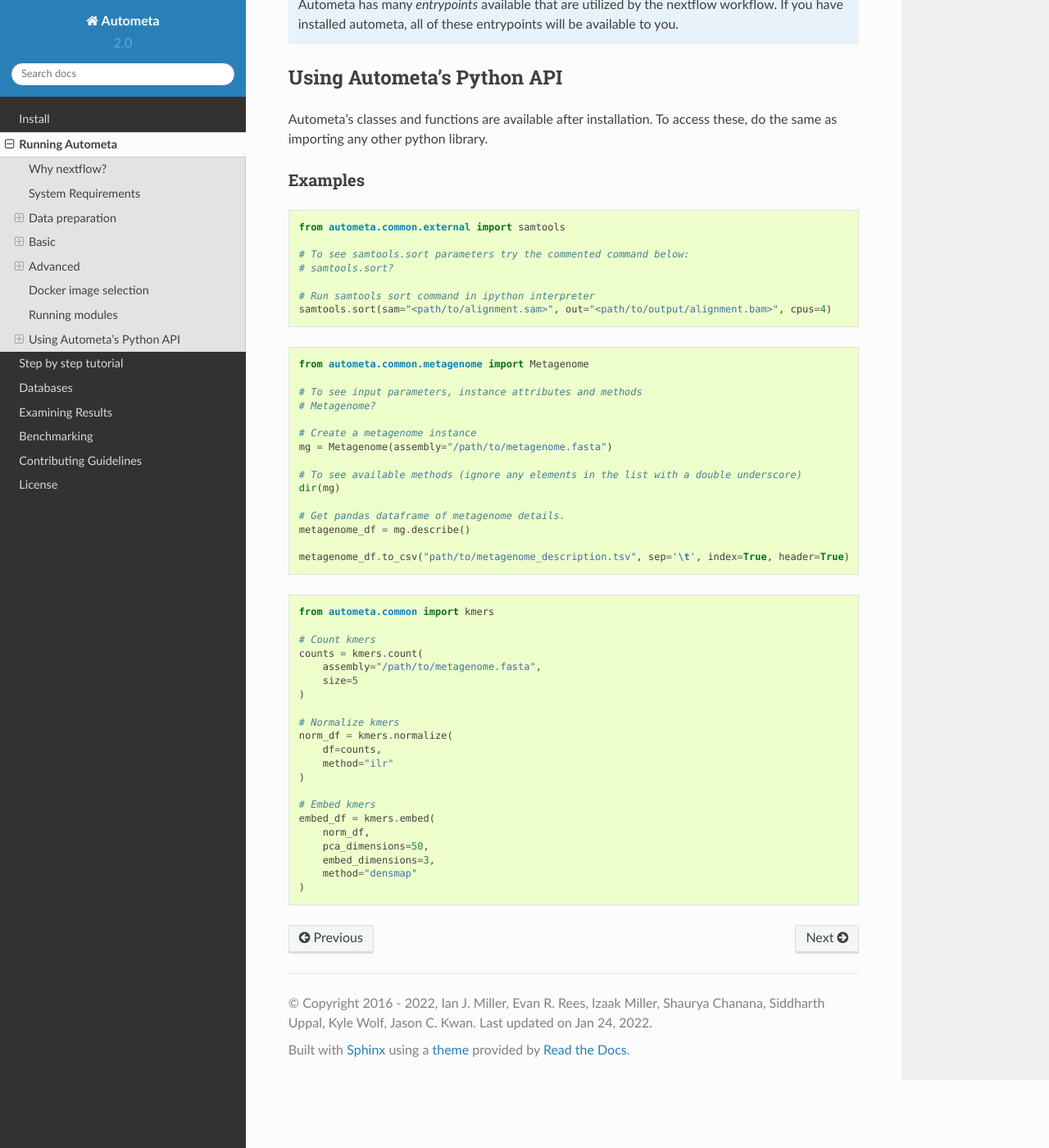
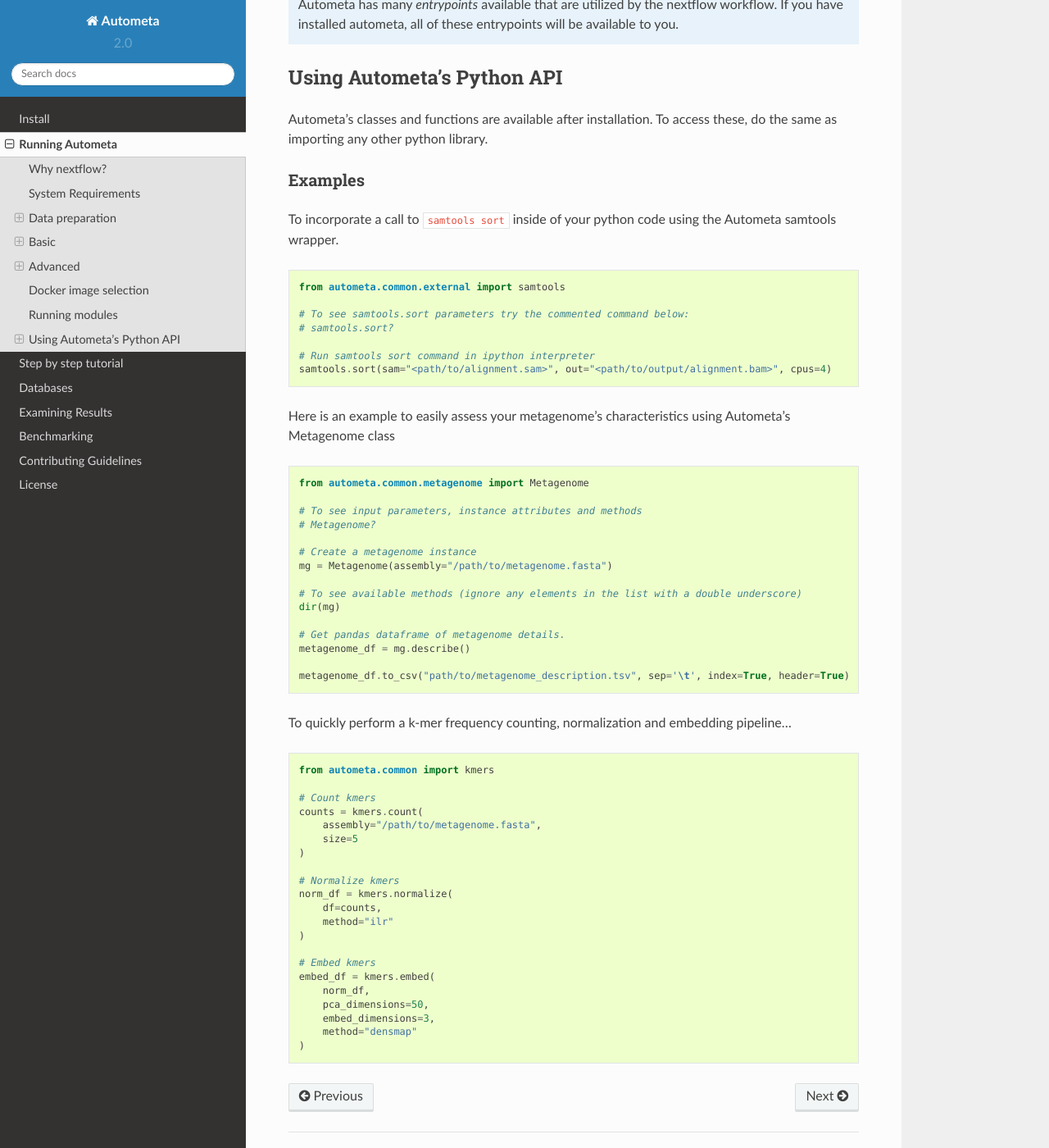
Before and after one commit to KwanLab/Autometa, a Sphinx documentation site: the page built from docs/source/running-autometa.rst, in a window 1280 px wide and 1400 px high, scrolled down 9950 px. Shown: the whole window at 82% size. Built offline with Sphinx 7.4.7 and the Read the Docs theme 2.0.0, drawn with Linux system fonts in a browser that asks for light colours; pages that are not in the unit, such as notebooks, are missing from menus.

```diff
--- a/docs/source/running-autometa.rst
+++ b/docs/source/running-autometa.rst
@@ -470,8 +470,11 @@
 Examples
 ********
 
-samtools wrapper
+
+Samtools wrapper
 ================
+
+To incorporate a call to ``samtools sort`` inside of your python code using the Autometa samtools wrapper.
 
 .. code-block:: python
 
@@ -483,8 +486,11 @@
     # Run samtools sort command in ipython interpreter
     samtools.sort(sam="<path/to/alignment.sam>", out="<path/to/output/alignment.bam>", cpus=4)
 
+
 Metagenome Description
 ======================
+
+Here is an example to easily assess your metagenome's characteristics using Autometa's Metagenome class
 
 .. code-block:: python
 
@@ -507,6 +513,8 @@
 
 k-mer frequency counting, normalization, embedding
 ==================================================
+
+To quickly perform a k-mer frequency counting, normalization and embedding pipeline...
 
 .. code-block:: python
 
```
